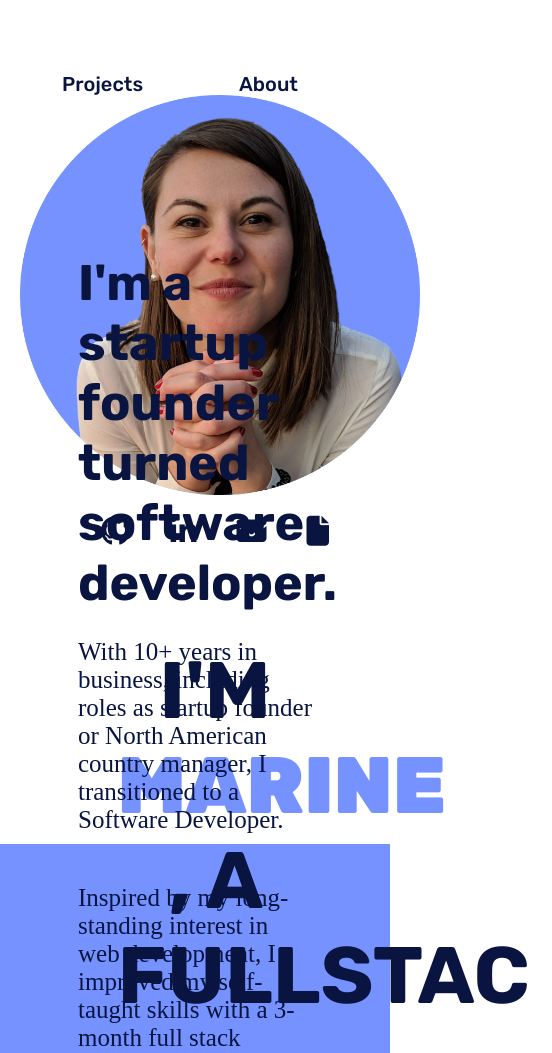
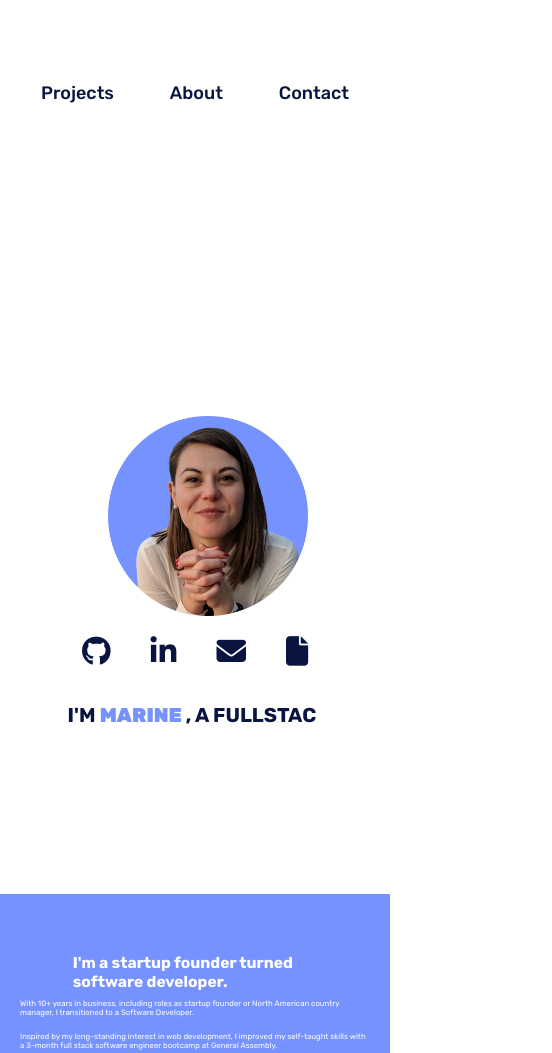
Before and after one commit to MarineCrou/Portfolio, a website: page index.html in a window 390 px wide. Shown: the top 1053 px of the page, 552 px wide, since content can reach past the window. Drawn offline with nearby package versions, Linux system fonts and the light colour scheme; a web font is replaced by a local one.

Commit message:
fixed responsiveness for header and overlap of header + about section

```diff
--- a/index.html
+++ b/index.html
@@ -66,7 +66,7 @@
               ><i class="fa-solid fa-envelope"></i
             ></a>
             <a
-              href="https://drive.google.com/file/d/1Lu3a0qQzPJ9nAHPOH6LG36s7bhOEcyEY/view?usp=drive_link"
+              href="https://drive.google.com/file/d/14rbHfVxWjIpPe_9wE6mAh96JU-hZ56y8/view?usp=drive_link"
               target="_blank"
               class="social-icons-hero"
               ><i class="fa-solid fa-file"></i
@@ -80,7 +80,7 @@
     <!-- SKILLS -->
     <section id="skills-about-section">
       <div id="about-me-container">
-        <h3 id="about-me-typewriter"></h3>
+        <h2 id="about-me-typewriter"></h2>
         <p>
           With 10+ years in business, including roles as startup founder or
           North American country manager, I transitioned to a Software
--- a/styles.css
+++ b/styles.css
@@ -18,39 +18,56 @@ h1,
 h2,
 h3,
 h4,
-nav {
+nav,
+p {
   font-family: "Rubik", sans-serif;
+}
+
+h1 {
+  font-size: 5.9vw;
+}
+
+h2 {
+  font-size: 4vw;
+}
+
+h3 {
+  font-size: 2.8vw;
+}
+
+p {
+  font-size: 2vmin;
 }
 
 /* header - hero section */
 header {
   background: var(--color-white);
   height: 100vh;
+  margin-bottom: 50px; /* Add margin bottom to ensure separation */
 }
 
+/* NAV SECTION ============ */
 nav {
   display: flex;
   flex-direction: row;
   justify-content: center;
-  margin-right: 30px;
 }
 
 #nav-menu > li {
-  font-size: 18px;
   font-weight: 500;
   margin: 0 20px;
 }
+
+#nav-menu :hover {
+  color: var(--color-blue);
+}
+
 li > a {
-  font-size: 18px;
+  font-size: 2vmin;
   font-weight: 500;
   margin: 0 20px;
   text-decoration: none;
   color: var(--color-dark-blue);
-}
-
-#nav-menu :hover {
-  font-size: 18px;
-  color: var(--color-blue);
 }
 
 nav.scroll-down.fade-out-background {
@@ -61,17 +78,34 @@ ul {
   text-align: center;
   padding: 0;
 }
+
 li {
   display: inline-block;
   margin: 0px auto;
   padding: 6px 6px;
-  font-size: 16px;
   font-family: var(--main-font);
-  font-size: 20px;
+}
+
+/* HERO SECTION ============= */
+.header-container {
+  display: flex;
+  flex-direction: row;
+  justify-content: space-between;
+  align-items: center;
+  height: 100vh;
+}
+
+.header-img-div {
+  width: 50%;
+}
+
+.header-image {
+  width: 400px;
+  display: block;
+  margin: auto;
 }
 
 h1 {
-  font-size: 80px;
   max-width: 50%;
   padding-left: 20px;
   font-family: var(--main-font);
@@ -95,13 +129,14 @@ h1 {
   justify-content: center;
   margin: 20px;
   align-items: center;
-  font-size: 30px;
+  font-size: 3.5vh;
 }
 
 .social-icons-hero {
   padding: 0 20px;
   color: var(--color-dark-blue);
 }
+
 .social-icons-hero:hover {
   cursor: pointer;
   color: var(--color-blue);
@@ -111,6 +146,7 @@ h1 {
   text-align: right;
   padding: 20px;
 }
+
 .js-header-email {
   font-family: "Rubik", sans-serif;
   font-weight: 500;
@@ -123,33 +159,13 @@ h1 {
   text-decoration: underline;
   color: var(--color-dark-blue);
 }
+
 .email-span {
   color: var(--color-blue);
 }
+
 .email-span:hover {
   color: var(--color-dark-blue);
-}
-.header-container {
-  display: flex;
-  flex-direction: row;
-  justify-content: space-between;
-  align-items: center;
-  height: 100vh;
-}
-.header-img-div {
-  width: 50%;
-}
-
-.header-image {
-  width: 400px;
-  display: block;
-  margin: auto;
-}
-
-#typewriter {
-  padding: 20px;
-  margin-right: 50px;
-  text-align: center;
 }
 
 /* --------------------- About / Skills Section --------------------- */
@@ -157,10 +173,11 @@ h1 {
   padding-bottom: 5%;
   width: 100%;
   background-color: var(--color-dark-blue);
-  height: 100vh;
   display: flex;
   flex-direction: row;
   align-items: center;
+  height: fit-content;
+  margin-top: 50px;
 }
 
 #about-me-container {
@@ -171,15 +188,16 @@ h1 {
   align-items: center;
 }
 
-#about-me-container h3,
+#about-me-container h2,
 p {
   max-width: 70%;
+  color: var(--color-white);
 }
 
-#about-me-container > h3 {
-  font-size: 50px;
+#about-me-container > h2 {
   margin: 20px 0 0 0;
 }
+
 #skills-stack-container {
   display: flex;
   flex-direction: column;
@@ -195,15 +213,18 @@ p {
 .project-icons-about {
   padding-top: 20px;
 }
+
 .social-icons-about {
   color: var(--color-light-blue);
   padding: 0 20px;
   font-size: 15px;
   font-family: "Rubik", sans-serif;
 }
+
 .social-icons-about:hover {
   color: var(--color-white);
 }
+
 #skills-stack {
   display: flex;
   flex-direction: row;
@@ -211,10 +232,12 @@ p {
   font-size: 50px;
   max-width: 80%;
 }
+
 #skills-stack i {
   color: var(--color-dark-blue);
   padding: 15px;
 }
+
 #skills-stack i:hover {
   color: var(--color-white);
 }
@@ -231,7 +254,6 @@ p {
   font-family: "Rubik", sans-serif;
   padding: 70px;
   padding-bottom: 0;
-  font-size: 60px;
   background-color: var(--color-dark-blue);
   color: var(--color-light-blue);
   margin: 0;
@@ -261,7 +283,6 @@ p {
   width: 100%;
   height: 100%;
   border-radius: 12px;
-  /* margin: 1%; */
   max-width: 100%;
   box-shadow: 0 0 5px 0 var(--color-light-blue);
 }
@@ -269,14 +290,12 @@ p {
 .project-container-row > img {
   width: 100%;
   height: 100%;
-  /* margin-top: 5%; */
   border-radius: 12px;
   box-shadow: 0 0 5px 0 var(--color-light-blue);
 }
 
 h3 {
   font-family: "Rubik", sans-serif;
-  font-size: 30px;
   color: var(--color-dark-blue);
   margin-bottom: 10px;
 }
@@ -312,11 +331,13 @@ h4 {
 .github-icon-projects {
   color: var(--color-blue);
 }
+
 .github-icon-projects {
   color: var(--color-blue);
   padding-right: 20px;
   margin: 0 auto;
 }
+
 .github-icon-projects:hover {
   color: var(--color-dark-blue);
   padding-right: 20px;
@@ -360,71 +381,66 @@ footer {
 .project-icon-footer :hover {
   cursor: pointer;
 }
+
 .social-icons-footer {
   color: var(--color-light-blue);
   padding: 0 10px;
 }
+
 .social-icons-footer:hover {
   color: var(--color-blue);
   padding: 0 10px;
 }
 
+/* =============== Media Queries =============== */
 @media (max-width: 1028px) {
   #nav-menu {
     padding-top: 50px;
     margin-left: 0;
   }
+
   #nav-menu li a {
     font-size: 20px;
-  }
-
-  /* Decrease font sizes for headers on smaller screens */
-  h4 {
-    font-size: calc(100% - 10px);
-  }
-
-  #typewriter {
-    margin-right: 0px;
   }
 
   .header-container {
     padding: 10px;
     margin: 10px;
-    display: flex;
     flex-direction: column;
-    justify-content: center;
-    height: 100vh;
+    justify-content: flex-start;
+    height: fit-content;
   }
 
-  .header-img-div,
-  .header-container {
-    width: 100%;
+  .header-image {
+    width: 40vw;
+    display: block;
+    margin: auto;
+  }
+
+  h1 {
+    max-width: 100%;
+    padding-left: 0;
+    text-align: center;
   }
 
   #skills-about-section {
     width: 100%;
     background-color: var(--color-blue);
-    height: 100vh;
     display: flex;
     flex-direction: column;
     align-items: center;
     justify-content: center;
+    margin-top: 50px; /* Ensure there's space from the header */
   }
 
   #about-me-container {
     width: 60%;
     padding: 20px;
   }
+
   #about-me-container h3,
   p {
     max-width: 100%;
-  }
-
-  #about-me-container > h3 {
-    font-size: 50px;
-  }
-  #about-me-container > p {
-    font-size: 25px;
   }
 
   #skills-stack-container {
@@ -438,3 +454,69 @@ footer {
     height: 20px;
   }
 }
+
+@media (max-width: 768px) {
+  #nav-menu li a {
+    font-size: 18px;
+  }
+
+  .header-container {
+    padding: 10px;
+    margin: 10px;
+    flex-direction: column;
+    justify-content: center;
+    align-items: center;
+    height: 100%;
+  }
+  .header-image {
+    width: 300px;
+  }
+
+  h1 {
+    font-size: 24px;
+    text-align: center;
+  }
+
+  #about-me-container,
+  #skills-stack-container {
+    width: 80%;
+    margin: 0 auto;
+  }
+
+  .projects-container {
+    flex-direction: column;
+    align-items: center;
+  }
+
+  .project-container-row {
+    width: 90%;
+    margin-bottom: 20px;
+  }
+}
+
+@media (max-width: 480px) {
+  #nav-menu {
+    flex-direction: column;
+  }
+
+  #nav-menu li {
+    margin: 10px 0;
+  }
+
+  .header-image {
+    width: 200px;
+  }
+
+  h1 {
+    font-size: 20px;
+  }
+
+  #about-me-container,
+  #skills-stack-container {
+    width: 90%;
+  }
+
+  .project-icons {
+    font-size: 20px;
+  }
+}
```
